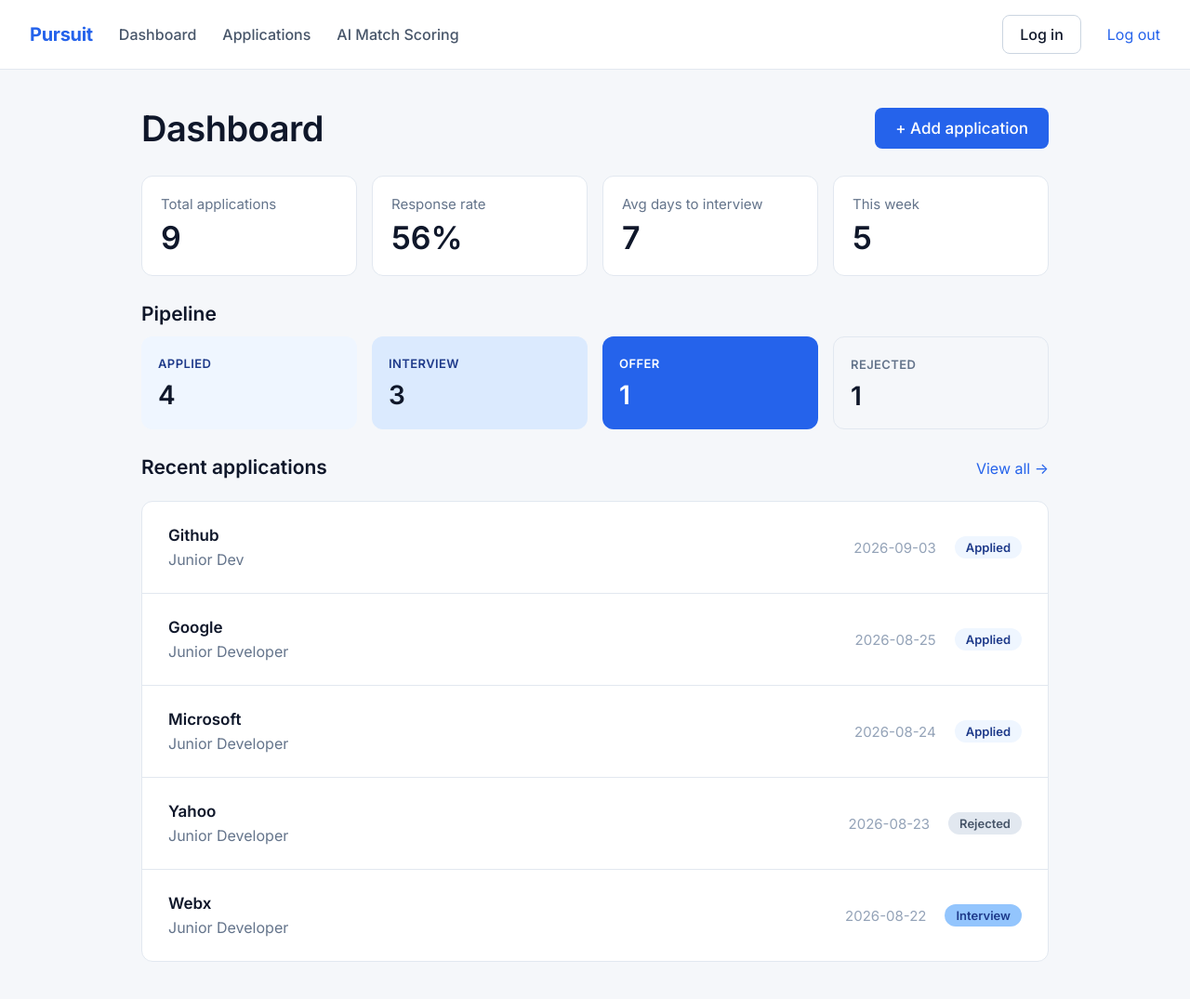
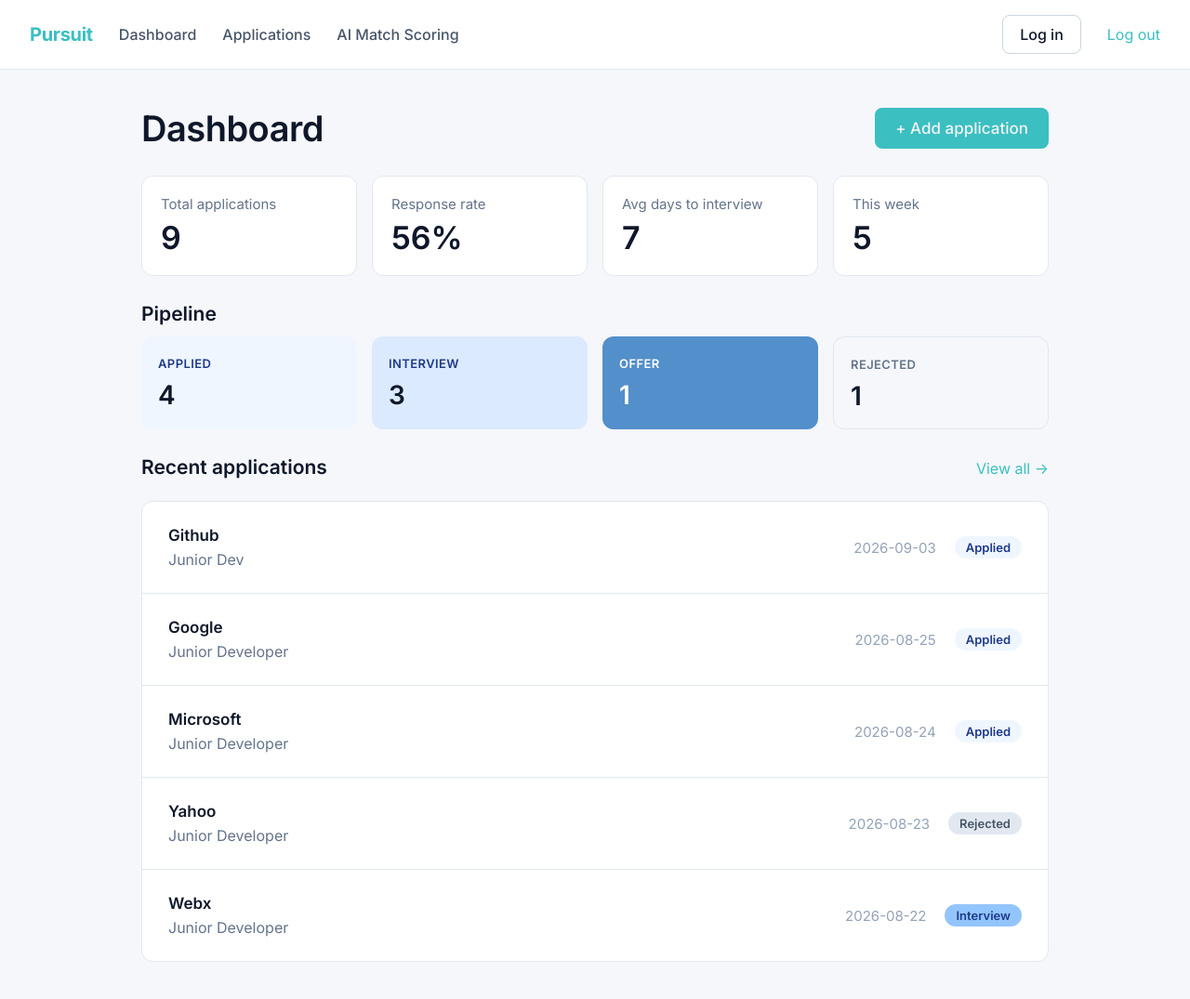
Before and after one commit to Voshana08/Job-Tracker-AI, a Flask app: page /dashboard in a window 1280 px wide. Shown: the whole page at 93% size. Run offline with Flask 3, Linux system fonts and the light colour scheme; data comes from the database, SQL or seed files in the repository; both versions use the stored data as it was after the commit.

Commit message:
Choosing different styling

```diff
--- a/static/styles.css
+++ b/static/styles.css
@@ -1,6 +1,6 @@
 /* ---------- Colors and fonts used across the whole site ---------- */
 :root {
-    --primary: #2563eb;
+    --primary: #3bbfc1;
     --primary-pressed: #1d4ed8;
     --primary-deep: #1e3a8a;
 
@@ -72,9 +72,9 @@ a:hover {
     margin: 0 0 32px;
 }
 
-.btn-primary {
+.btn-info {
     background-color: var(--primary);
-    color: #ffffff;
+    color: #f4f3f3;
     border: none;
     border-radius: 8px;
     padding: 12px 22px;
@@ -248,7 +248,7 @@ a:hover {
 .pipeline-interview { background: var(--tint-200); }
 .pipeline-interview .pipeline-label { color: var(--primary-deep); }
 
-.pipeline-offer { background: var(--primary); }
+.pipeline-offer { background: rgb(83, 143, 202); }
 .pipeline-offer .pipeline-label,
 .pipeline-offer .pipeline-value { color: #ffffff; }
 
--- a/templates/base.html
+++ b/templates/base.html
@@ -18,7 +18,7 @@
     <div class="navbar-spacer"></div>
     <a href="{{ url_for('auth') }}"><button type="button" class="btn-outline">Log in</button></a>
     {% if logged_in %}
-    <a href="{{ url_for('logout') }}">Log out</a>
+    <a href="{{ url_for('auth') }}">Log out</a>
 {% else %}
     <a href="{{ url_for('auth', mode='login') }}">Log in</a>
 {% endif %}
--- a/templates/dashboard.html
+++ b/templates/dashboard.html
@@ -5,7 +5,7 @@
 <div class="dashboard">
     <div class="dashboard-header">
         <h1>Dashboard</h1>
-        <a href="{{ url_for('add_application') }}"><button type="button" class="btn-primary">+ Add application</button></a>
+        <a href="{{ url_for('add_application') }}"><button type="button" class="btn-info">+ Add application</button></a>
     </div>
 
     <div class="stat-grid">
```
Also changed, not shown: applications.db.
